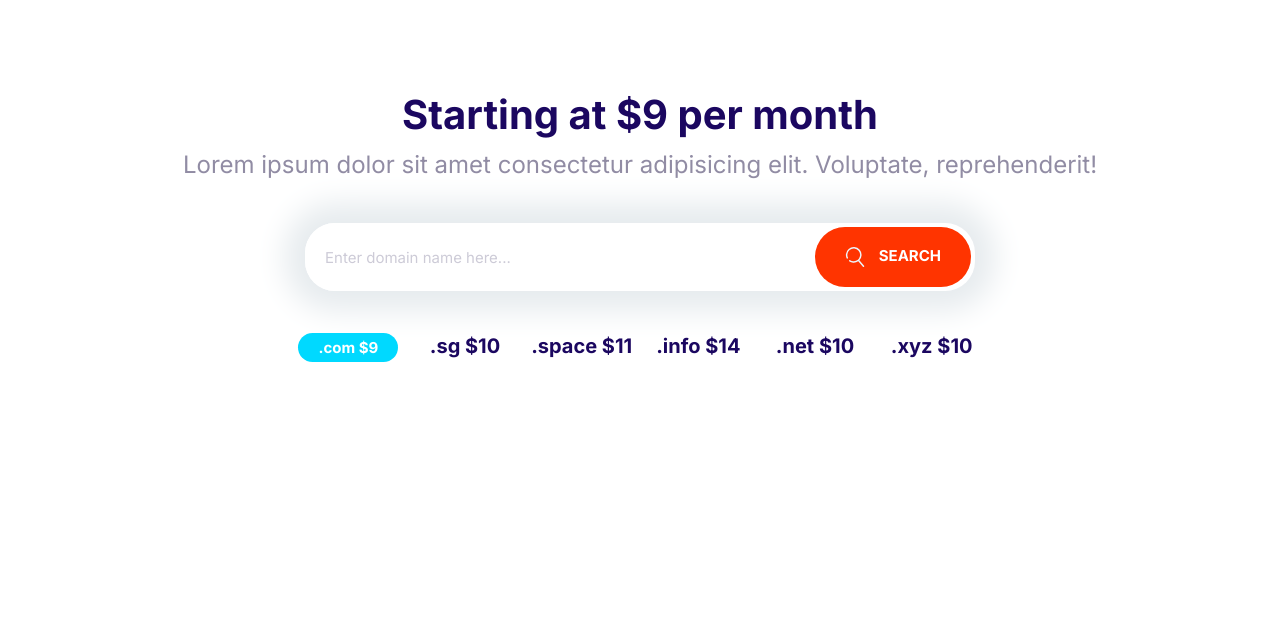
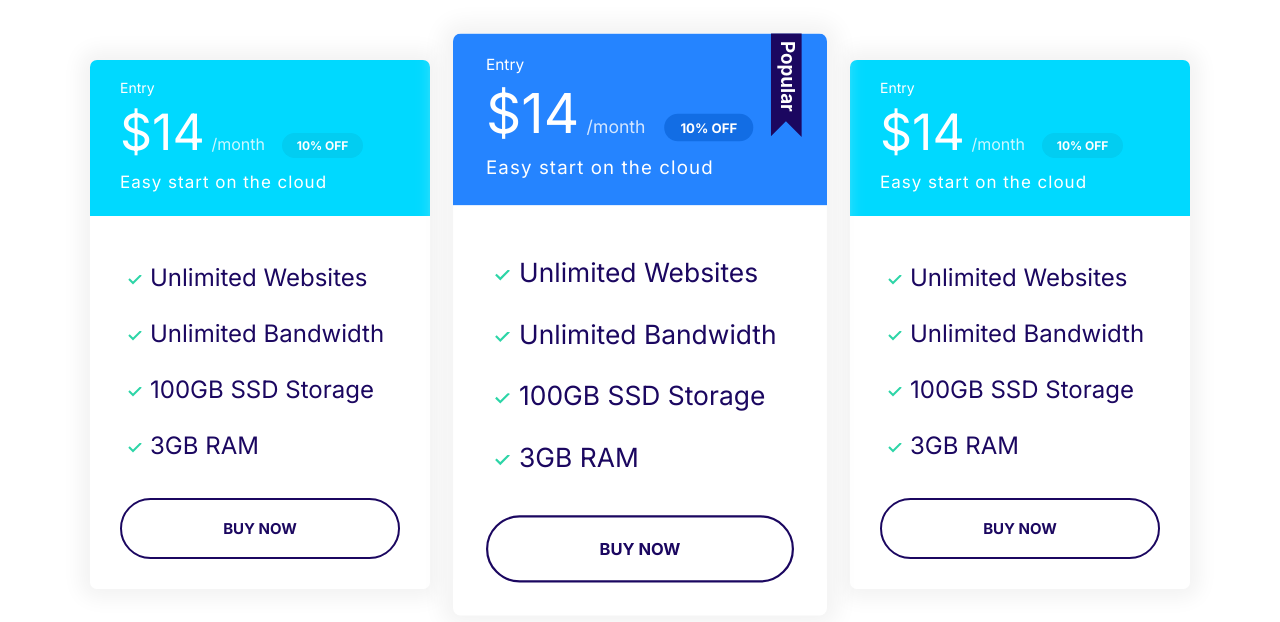
Before and after one commit to LarryLieu/Moshify-Clone, a plain HTML site: page index.html in a window 1280 px wide. Drawn offline with Linux system fonts and the light colour scheme.

Commit message:
Plans block combine into section

```diff
--- a/css/styles.css
+++ b/css/styles.css
@@ -327,11 +327,19 @@ a {
   color: var(--color-white);
 }
 
+.card--primary .badge--primary {
+  background: #126de4;
+}
+
 .card--secondary .badge--secondary {
   background: #02cdf1;
 }
 
 /* Plans */
+.plan {
+  transition: transform 0.2s ease-out;
+}
+
 .plan__name {
   color: var(--color-white);
   font-size: 2.4rem;
@@ -361,6 +369,10 @@ a {
   margin-bottom: 2rem;
 }
 
+.plan--popular {
+  transform: scale(1.1);
+}
+
 .plan--popular .card__header {
   position: relative;
 }
@@ -372,6 +384,14 @@ a {
   right: 5%;
   top: -6px;
   width: 40px;
+}
+
+.plan:hover {
+  transform: scale(1.05);
+}
+
+.plan--popular:hover {
+  transform: scale(1.15);
 }
 
 @media screen and (min-width: 1024px) {
@@ -713,3 +733,13 @@ a {
     grid-template-columns: repeat(auto-fit, minmax(10rem, 1fr));
   }
 }
+
+/* Plans Block */
+.block-plans .grid {
+  gap: 8rem 4rem;
+}
+
+.block-plans .card {
+  max-width: 500px;
+  margin: 0 auto;
+}
--- a/index.html
+++ b/index.html
@@ -15,35 +15,69 @@
     <link rel="stylesheet" href="css/styles.css" />
   </head>
   <body>
-    <section class="block container block-domain">
-      <header class="block__header">
-        <h2>Starting at $9 per month</h2>
-        <p>
-          Lorem ipsum dolor sit amet consectetur adipisicing elit. Voluptate,
-          reprehenderit!
-        </p>
-      </header>
-      <div class="input-group">
-        <input
-          type="text"
-          class="input"
-          placeholder="Enter domain name here..."
-        />
-        <button class="btn btn--accent">
-          <svg class="icon icon--white">
-            <use xlink:href="images/sprite.svg#search"></use>
-          </svg>
-          Search
-        </button>
+    <section class="block container block-plans">
+      <div class="grid grid--1x3">
+        <div class="plan">
+          <div class="card card--secondary">
+            <header class="card__header">
+              <h3 class="plan__name">Entry</h3>
+              <span class="plan__price">$14</span>
+              <span class="plan__billing-cycle">/month</span>
+              <span class="badge badge--secondary badge--small">10% OFF</span>
+              <span class="plan__description">Easy start on the cloud</span>
+            </header>
+            <div class="card__body">
+              <ul class="list list--tick">
+                <li class="list__item">Unlimited Websites</li>
+                <li class="list__item">Unlimited Bandwidth</li>
+                <li class="list__item">100GB SSD Storage</li>
+                <li class="list__item">3GB RAM</li>
+              </ul>
+              <button class="btn btn--outline btn--block">Buy Now</button>
+            </div>
+          </div>
+        </div>
+        <div class="plan plan--popular">
+          <div class="card card--primary">
+            <header class="card__header">
+              <h3 class="plan__name">Entry</h3>
+              <span class="plan__price">$14</span>
+              <span class="plan__billing-cycle">/month</span>
+              <span class="badge badge--primary badge--small">10% OFF</span>
+              <span class="plan__description">Easy start on the cloud</span>
+            </header>
+            <div class="card__body">
+              <ul class="list list--tick">
+                <li class="list__item">Unlimited Websites</li>
+                <li class="list__item">Unlimited Bandwidth</li>
+                <li class="list__item">100GB SSD Storage</li>
+                <li class="list__item">3GB RAM</li>
+              </ul>
+              <button class="btn btn--outline btn--block">Buy Now</button>
+            </div>
+          </div>
+        </div>
+        <div class="plan">
+          <div class="card card--secondary">
+            <header class="card__header">
+              <h3 class="plan__name">Entry</h3>
+              <span class="plan__price">$14</span>
+              <span class="plan__billing-cycle">/month</span>
+              <span class="badge badge--secondary badge--small">10% OFF</span>
+              <span class="plan__description">Easy start on the cloud</span>
+            </header>
+            <div class="card__body">
+              <ul class="list list--tick">
+                <li class="list__item">Unlimited Websites</li>
+                <li class="list__item">Unlimited Bandwidth</li>
+                <li class="list__item">100GB SSD Storage</li>
+                <li class="list__item">3GB RAM</li>
+              </ul>
+              <button class="btn btn--outline btn--block">Buy Now</button>
+            </div>
+          </div>
+        </div>
       </div>
-      <ul class="list block-domain__prices">
-        <li><span class="badge badge--secondary">.com $9</span></li>
-        <li>.sg $10</li>
-        <li>.space $11</li>
-        <li>.info $14</li>
-        <li>.net $10</li>
-        <li>.xyz $10</li>
-      </ul>
     </section>
     <script src="js/main.js"></script>
   </body>
```
Also changed, not shown: components/section_plansblock.html (added, +64 -0 lines), components/section_domainblock.html (renamed from components/domainblock.html), components/section_hero.html (renamed from components/hero.html), components/section_navigationbar.html (renamed from components/navigationbar.html).
